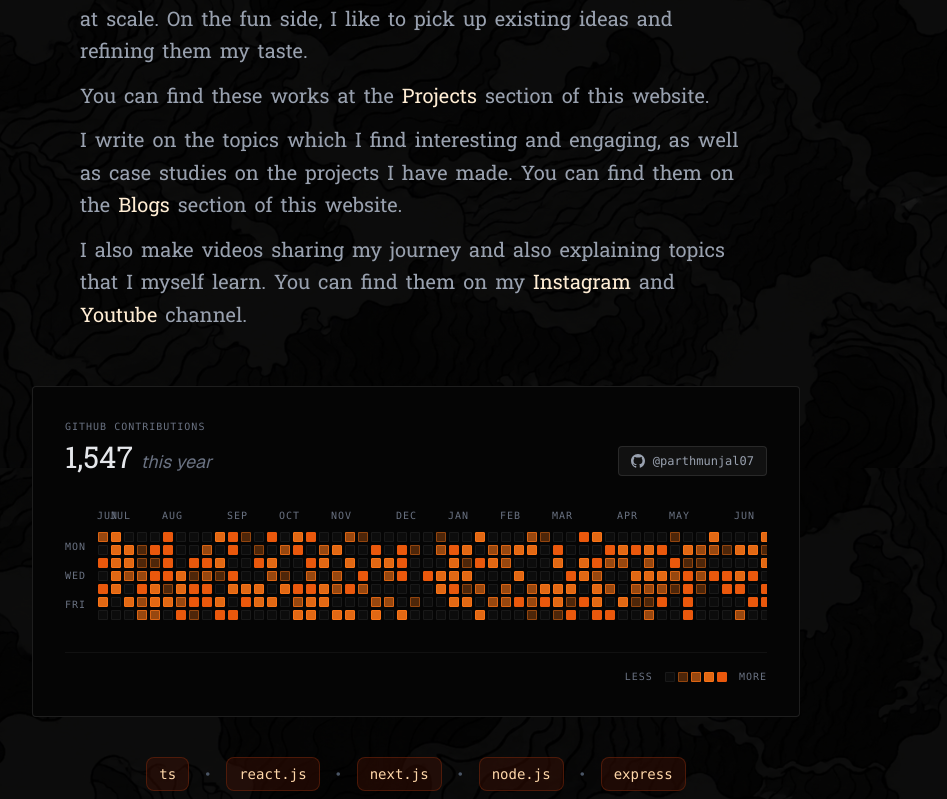
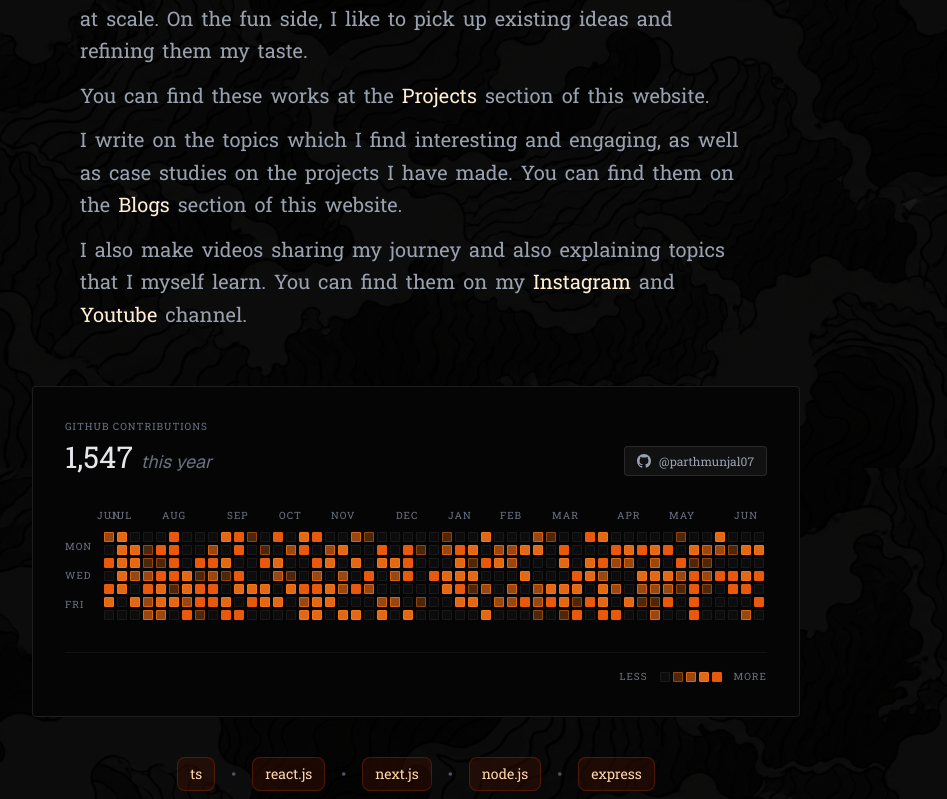
Before and after one commit to parthmunjal07/portfolio-v2, a Next.js app: page / in a window 1280 px wide. Shown: the part 332-1131 px from the top of the page, without its empty margins (224-1171 px from the left). Built offline with nearby package versions, Linux system fonts and the light colour scheme; no server answers.

Commit message:
font changes

```diff
--- a/app/page.tsx
+++ b/app/page.tsx
@@ -55,23 +55,23 @@
       </div>
       <GitHubGraph username="parthmunjal07" />
       <div className="flex flex-wrap items-center justify-center gap-4 my-2">
-        <span className="px-3 py-1.5 text-sm font-mono text-orange-200 bg-orange-950/40 border border-orange-900/50 rounded-md">
+        <span className="px-3 py-1.5 text-sm font-serif text-orange-200 bg-orange-950/40 border border-orange-900/50 rounded-md">
           ts
         </span>
         <span className="text-gray-600">•</span>
-        <span className="px-3 py-1.5 text-sm font-mono text-orange-200 bg-orange-950/40 border border-orange-900/50 rounded-md">
+        <span className="px-3 py-1.5 text-sm font-serif text-orange-200 bg-orange-950/40 border border-orange-900/50 rounded-md">
           react.js
         </span>
         <span className="text-gray-600">•</span>
-        <span className="px-3 py-1.5 text-sm font-mono text-orange-200 bg-orange-950/40 border border-orange-900/50 rounded-md">
+        <span className="px-3 py-1.5 text-sm font-serif text-orange-200 bg-orange-950/40 border border-orange-900/50 rounded-md">
           next.js
         </span>
         <span className="text-gray-600">•</span>
-        <span className="px-3 py-1.5 text-sm font-mono text-orange-200 bg-orange-950/40 border border-orange-900/50 rounded-md">
+        <span className="px-3 py-1.5 text-sm font-serif text-orange-200 bg-orange-950/40 border border-orange-900/50 rounded-md">
           node.js
         </span>
         <span className="text-gray-600">•</span>
-        <span className="px-3 py-1.5 text-sm font-mono text-orange-200 bg-orange-950/40 border border-orange-900/50 rounded-md">
+        <span className="px-3 py-1.5 text-sm font-serif text-orange-200 bg-orange-950/40 border border-orange-900/50 rounded-md">
           express
         </span>
       </div>
--- a/components/GitHubGraph.tsx
+++ b/components/GitHubGraph.tsx
@@ -174,7 +174,7 @@
         {/* Header - Editorial Style */}
         <div className="flex flex-col sm:flex-row sm:items-end justify-between mb-8 gap-4">
           <div>
-            <h2 className="text-[10px] font-mono text-gray-500 uppercase tracking-widest mb-2">
+            <h2 className="text-[10px] font-serif text-gray-500 uppercase tracking-widest mb-2">
               GitHub Contributions
             </h2>
             <div className="text-3xl font-serif text-gray-200 leading-none">
@@ -185,10 +185,10 @@
             href={`https://github.com/${username}`}
             target="_blank"
             rel="noopener noreferrer"
-            className="inline-flex items-center gap-2 px-3 py-1.5 text-xs font-mono text-gray-400 bg-white/5 hover:bg-white/10 hover:text-gray-200 border border-white/10 rounded transition-all w-fit"
+            className="inline-flex items-center gap-2 px-3 py-1.5 text-xs font-serif text-gray-400 bg-white/5 hover:bg-white/10 hover:text-gray-200 border border-white/10 rounded transition-all w-fit"
           >
             <svg viewBox="0 0 24 24" fill="currentColor" className="w-3.5 h-3.5">
-               <path d="M12 0c-6.626 0-12 5.373-12 12 0 5.302 3.438 9.8 8.207 11.387.599.111.793-.261.793-.577v-2.234c-3.338.726-4.033-1.416-4.033-1.416-.546-1.387-1.333-1.756-1.333-1.756-1.089-.745.083-.729.083-.729 1.205.084 1.839 1.237 1.839 1.237 1.07 1.834 2.807 1.304 3.492.997.107-.775.418-1.305.762-1.604-2.665-.305-5.467-1.334-5.467-5.931 0-1.311.469-2.381 1.236-3.221-.124-.303-.535-1.524.117-3.176 0 0 1.008-.322 3.301 1.23.957-.266 1.983-.399 3.003-.404 1.02.005 2.047.138 3.006.404 2.291-1.552 3.297-1.23 3.297-1.23.653 1.653.242 2.874.118 3.176.77.84 1.235 1.911 1.235 3.221 0 4.609-2.807 5.624-5.479 5.921.43.372.823 1.102.823 2.222v3.293c0 .319.192.694.801.576 4.765-1.589 8.199-6.086 8.199-11.386 0-6.627-5.373-12-12-12z" />
+              <path d="M12 0c-6.626 0-12 5.373-12 12 0 5.302 3.438 9.8 8.207 11.387.599.111.793-.261.793-.577v-2.234c-3.338.726-4.033-1.416-4.033-1.416-.546-1.387-1.333-1.756-1.333-1.756-1.089-.745.083-.729.083-.729 1.205.084 1.839 1.237 1.839 1.237 1.07 1.834 2.807 1.304 3.492.997.107-.775.418-1.305.762-1.604-2.665-.305-5.467-1.334-5.467-5.931 0-1.311.469-2.381 1.236-3.221-.124-.303-.535-1.524.117-3.176 0 0 1.008-.322 3.301 1.23.957-.266 1.983-.399 3.003-.404 1.02.005 2.047.138 3.006.404 2.291-1.552 3.297-1.23 3.297-1.23.653 1.653.242 2.874.118 3.176.77.84 1.235 1.911 1.235 3.221 0 4.609-2.807 5.624-5.479 5.921.43.372.823 1.102.823 2.222v3.293c0 .319.192.694.801.576 4.765-1.589 8.199-6.086 8.199-11.386 0-6.627-5.373-12-12-12z" />
             </svg>
             @{username}
           </a>
@@ -199,7 +199,7 @@
           <div className="min-w-[720px]">
             {/* Month labels */}
             <div
-              className="flex mb-2 text-[10px] font-mono text-gray-500 uppercase tracking-widest relative h-4"
+              className="flex mb-2 text-[10px] font-serif text-gray-500 uppercase tracking-widest relative h-4"
               style={{ paddingLeft: "32px" }}
             >
               {monthLabels.map((m, i) => (
@@ -217,7 +217,7 @@
 
             <div className="flex gap-0" style={{ position: "relative" }}>
               {/* Day labels */}
-              <div className="flex flex-col justify-between pr-3 text-[10px] font-mono text-gray-500 uppercase tracking-widest flex-shrink-0"
+              <div className="flex flex-col justify-between pr-3 text-[10px] font-serif text-gray-500 uppercase tracking-widest flex-shrink-0"
                 style={{ height: `${7 * 13 - 3}px` }}
               >
                 <span style={{ lineHeight: "10px" }}></span>
@@ -268,7 +268,7 @@
 
         {/* Legend */}
         <div className="flex items-center justify-end gap-2 mt-4 pt-4 border-t border-white/5">
-          <span className="text-[10px] font-mono text-gray-500 uppercase tracking-widest mr-1">
+          <span className="text-[10px] font-serif text-gray-500 uppercase tracking-widest mr-1">
             Less
           </span>
           <div className="flex gap-[3px]">
@@ -285,7 +285,7 @@
               />
             ))}
           </div>
-          <span className="text-[10px] font-mono text-gray-500 uppercase tracking-widest ml-1">
+          <span className="text-[10px] font-serif text-gray-500 uppercase tracking-widest ml-1">
             More
           </span>
         </div>
@@ -301,7 +301,7 @@
             }}
           >
             <div className="bg-[#050505] border border-white/10 rounded px-3 py-2 shadow-xl">
-              <p className="text-[11px] font-mono text-gray-400 whitespace-nowrap">
+              <p className="text-[11px] font-serif text-gray-400 whitespace-nowrap">
                 <span className="text-gray-100 font-semibold">
                   {hoveredDay.day.count}
                 </span>{" "}
```
